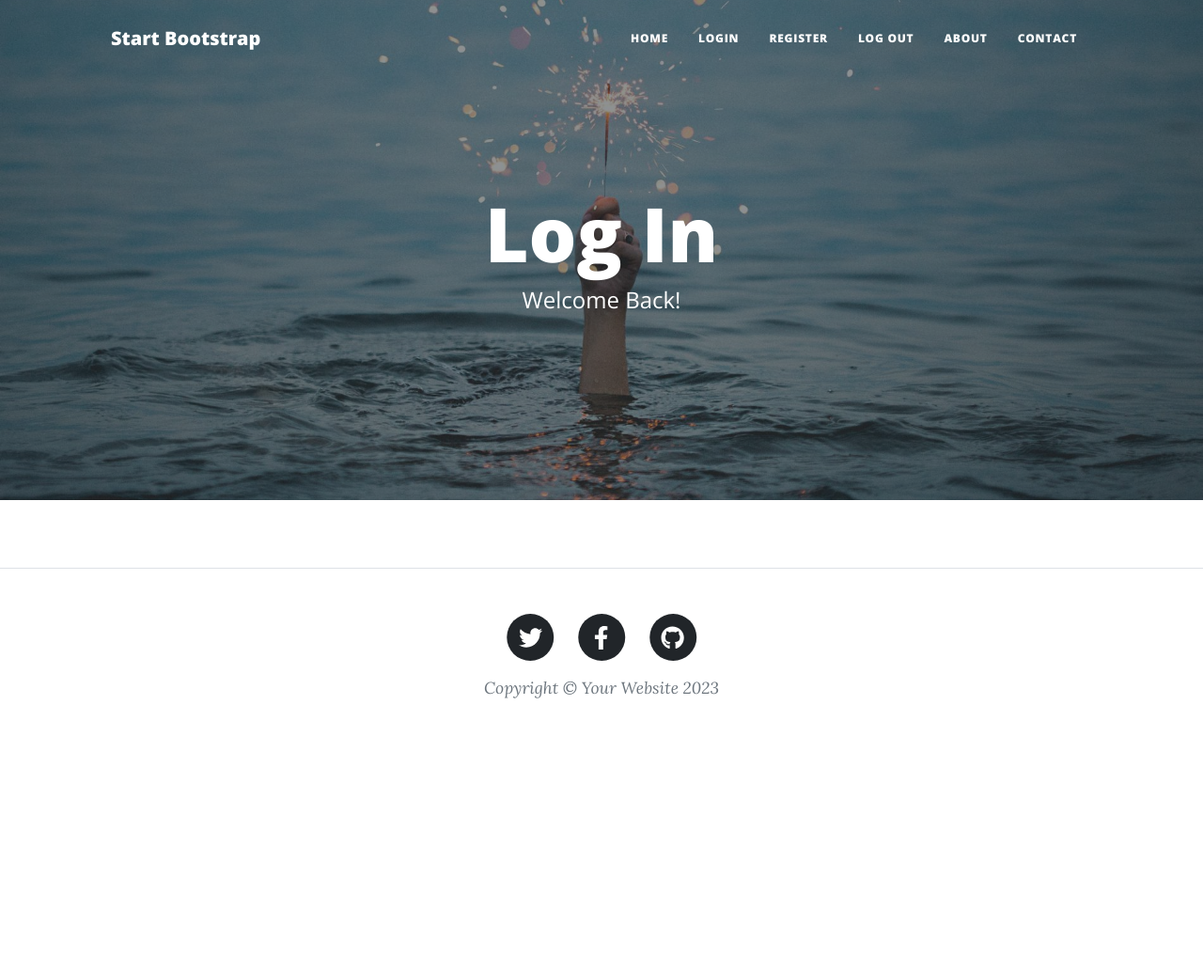
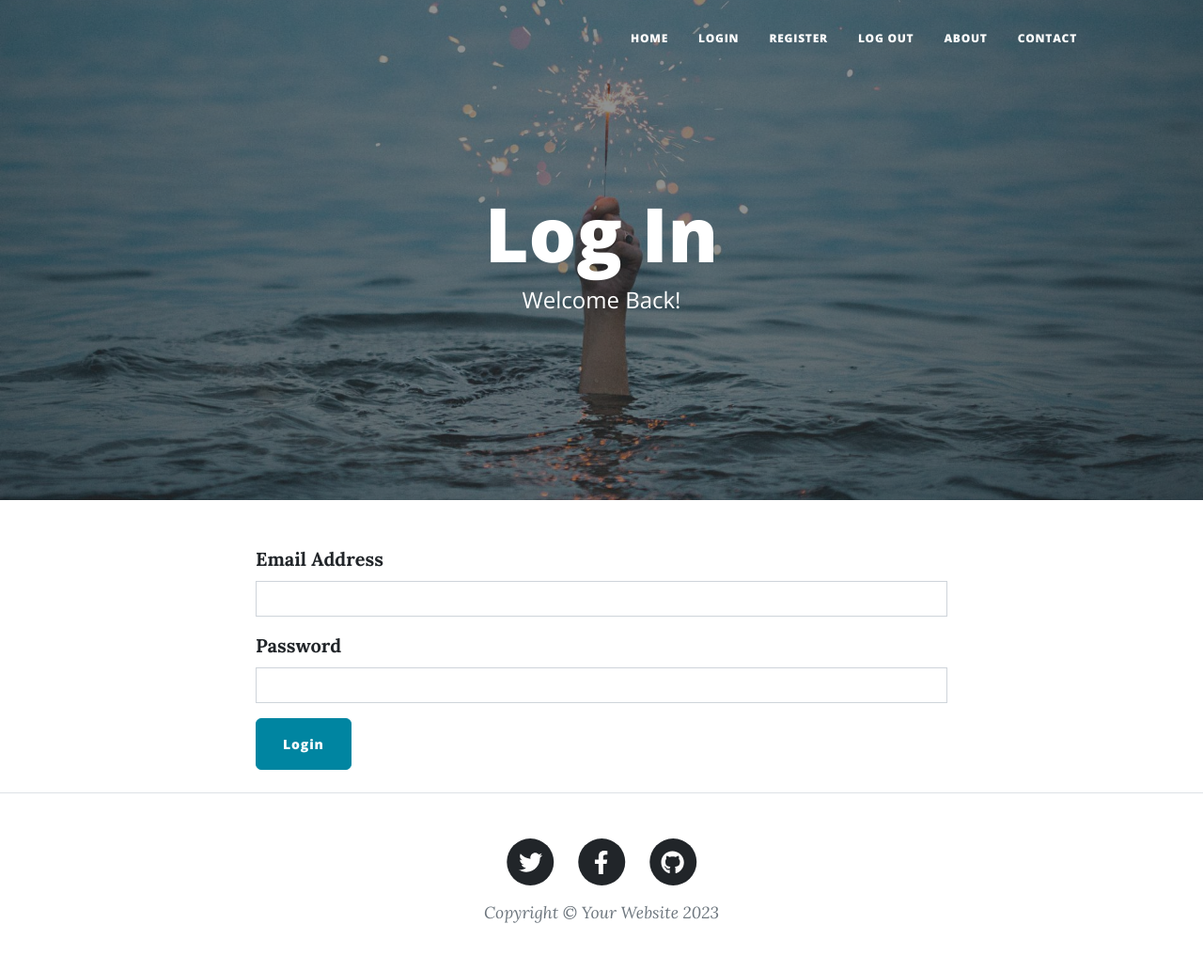
Before and after one commit to jason-erasmus/Blog, a Flask app: page /login in a window 1280 px wide. Shown: the whole page at 94% size. Before the commit the page ends 743 px from the top, so only its background shows below. Run offline with Flask 3, Linux system fonts and the light colour scheme; some libraries are stand-ins or nearby versions.

Commit message:
created login func
functionality for registering new users

```diff
--- a/forms.py
+++ b/forms.py
@@ -1,7 +1,7 @@
+from flask_ckeditor import CKEditorField
 from flask_wtf import FlaskForm
-from wtforms import StringField, SubmitField
-from wtforms.validators import DataRequired, URL
-from flask_ckeditor import CKEditorField
+from wtforms import EmailField, PasswordField, StringField, SubmitField
+from wtforms.validators import URL, DataRequired, Email, EqualTo
 
 
 # WTForm for creating a blog post
@@ -14,9 +14,21 @@ class CreatePostForm(FlaskForm):
 
 
 # TODO: Create a RegisterForm to register new users
+class RegisterForm(FlaskForm):
+    name = StringField("Name", validators=[DataRequired()])
+    email = EmailField("Email Address", validators=[DataRequired(), Email()])
+    password = PasswordField("Password", validators=[DataRequired()])
+    confirm_password = PasswordField(
+        "Confirm Password", validators=[DataRequired(), EqualTo("password")]
+    )
+    submit = SubmitField("Create Account")
 
 
 # TODO: Create a LoginForm to login existing users
+class LoginForm(FlaskForm):
+    email = EmailField("Email Address", validators=[DataRequired(), Email()])
+    password = PasswordField("Password", validators=[DataRequired()])
+    submit = SubmitField("Login")
 
 
 # TODO: Create a CommentForm so users can leave comments below posts
--- a/main.py
+++ b/main.py
@@ -1,43 +1,40 @@
 from datetime import date
-from flask import Flask, abort, render_template, redirect, url_for, flash
+from functools import wraps
+
+from flask import Flask, abort, flash, redirect, render_template, url_for
 from flask_bootstrap import Bootstrap5
 from flask_ckeditor import CKEditor
 from flask_gravatar import Gravatar
-from flask_login import UserMixin, login_user, LoginManager, current_user, logout_user
+from flask_login import LoginManager, UserMixin, current_user, login_user, logout_user
 from flask_sqlalchemy import SQLAlchemy
-from sqlalchemy.orm import relationship, DeclarativeBase, Mapped, mapped_column
 from sqlalchemy import Integer, String, Text
-from functools import wraps
-from werkzeug.security import generate_password_hash, check_password_hash
+from sqlalchemy.orm import DeclarativeBase, Mapped, mapped_column, relationship
+from werkzeug.security import check_password_hash, generate_password_hash
+
 # Import your forms from the forms.py
-from forms import CreatePostForm
-
-
-'''
-Make sure the required packages are installed:
-Open the Terminal in PyCharm (bottom left).
-
-On Windows type:
-python -m pip install -r requirements.txt
-
-On MacOS type:
-pip3 install -r requirements.txt
-
-This will install the packages from the requirements.txt for this project.
-'''
+from forms import CreatePostForm, LoginForm, RegisterForm
 
 app = Flask(__name__)
-app.config['SECRET_KEY'] = '8BYkEfBA6O6donzWlSihBXox7C0sKR6b'
+app.config["SECRET_KEY"] = "8BYkEfBA6O6donzWlSihBXox7C0sKR6b"
 ckeditor = CKEditor(app)
 Bootstrap5(app)
 
 # TODO: Configure Flask-Login
+login_manager = LoginManager()
+login_manager.init_app(app)
+
+
+@login_manager.user_loader
+def load_user(user_id):
+    return db.get_or_404(User, user_id)
 
 
 # CREATE DATABASE
 class Base(DeclarativeBase):
     pass
-app.config['SQLALCHEMY_DATABASE_URI'] = 'sqlite:///posts.db'
+
+
+app.config["SQLALCHEMY_DATABASE_URI"] = "sqlite:///posts.db"
 db = SQLAlchemy(model_class=Base)
 db.init_app(app)
 
@@ -54,31 +51,69 @@ class BlogPost(db.Model):
     img_url: Mapped[str] = mapped_column(String(250), nullable=False)
 
 
-# TODO: Create a User table for all your registered users.
+class User(UserMixin, db.Model):
+    __tablename__ = "users"
+    id: Mapped[int] = mapped_column(Integer, primary_key=True)
+    name: Mapped[str] = mapped_column(String(250), nullable=False)
+    password: Mapped[str] = mapped_column(String(250), nullable=False)
+    email: Mapped[str] = mapped_column(String(250), unique=True, nullable=False)
 
 
 with app.app_context():
     db.create_all()
 
 
-# TODO: Use Werkzeug to hash the user's password when creating a new user.
-@app.route('/register')
+@app.route("/register", methods=["GET", "POST"])
 def register():
-    return render_template("register.html")
+    form = RegisterForm()
+    if form.validate_on_submit():
+        result = db.session.execute(
+            db.select(User).where(User.email == form.email.data)
+        )
+        user = result.scalar()
+        if user:
+            flash("You have already signed up with that email, log in instead!")
+            return redirect(url_for("login"))
+        new_user = User(
+            name=form.name.data,
+            email=form.email.data,
+            password=generate_password_hash(
+                form.password.data, method="pbkdf2:sha256", salt_length=8
+            ),
+        )
+        db.session.add(new_user)
+        db.session.commit()
+        login_user(new_user)
+        return redirect(url_for("get_all_posts"))
+    return render_template("register.html", form=form)
 
 
 # TODO: Retrieve a user from the database based on their email.
-@app.route('/login')
+@app.route("/login", methods=["GET", "POST"])
 def login():
-    return render_template("login.html")
+    form = LoginForm()
+    if form.validate_on_submit():
+        email = form.email.data
+        password = form.password.data
+        result = db.session.execute(db.select(User).where(User.email == email))
+        user = result.scalar()
+
+        if check_password_hash(user.password, password):
+            login_user(user)
+            return redirect(url_for("get_all_posts"))
+        else:
+            flash("Password incorrect, please try again.")
+            return redirect(url_for("login"))
+
+    return render_template("login.html", form=form)
 
 
-@app.route('/logout')
+@app.route("/logout")
 def logout():
-    return redirect(url_for('get_all_posts'))
+    return redirect(url_for("get_all_posts"))
 
 
-@app.route('/')
+@app.route("/")
 def get_all_posts():
     result = db.session.execute(db.select(BlogPost))
     posts = result.scalars().all()
@@ -103,7 +138,7 @@ def add_new_post():
             body=form.body.data,
             img_url=form.img_url.data,
             author=current_user,
-            date=date.today().strftime("%B %d, %Y")
+            date=date.today().strftime("%B %d, %Y"),
         )
         db.session.add(new_post)
         db.session.commit()
@@ -120,7 +155,7 @@ def edit_post(post_id):
         subtitle=post.subtitle,
         img_url=post.img_url,
         author=post.author,
-        body=post.body
+        body=post.body,
     )
     if edit_form.validate_on_submit():
         post.title = edit_form.title.data
@@ -139,7 +174,7 @@ def delete_post(post_id):
     post_to_delete = db.get_or_404(BlogPost, post_id)
     db.session.delete(post_to_delete)
     db.session.commit()
-    return redirect(url_for('get_all_posts'))
+    return redirect(url_for("get_all_posts"))
 
 
 @app.route("/about")
--- a/templates/header.html
+++ b/templates/header.html
@@ -8,7 +8,7 @@
     />
     <meta name="description" content="" />
     <meta name="author" content="" />
-    <title>Angela's Blog</title>
+    <title>Jason's Coding Blog</title>
     {% block styles %}
     <!-- Load Bootstrap-Flask CSS here -->
     {{ bootstrap.load_css() }}
@@ -44,7 +44,6 @@
     <!-- Navigation-->
     <nav class="navbar navbar-expand-lg navbar-light" id="mainNav">
       <div class="container px-4 px-lg-5">
-        <a class="navbar-brand" href="/">Start Bootstrap</a>
         <button
           class="navbar-toggler"
           type="button"
--- a/templates/index.html
+++ b/templates/index.html
@@ -9,8 +9,8 @@
     <div class="row gx-4 gx-lg-5 justify-content-center">
       <div class="col-md-10 col-lg-8 col-xl-7">
         <div class="site-heading">
-          <h1>Angela's Blog</h1>
-          <span class="subheading">A collection of random musings.</span>
+          <h1>Jason's Coding Journey</h1>
+          <span class="subheading">Follow me as I learn dark arts of programming.</span>
         </div>
       </div>
     </div>
--- a/templates/login.html
+++ b/templates/login.html
@@ -21,9 +21,15 @@ include "header.html" %}
 <main class="mb-4">
   <div class="container">
     <div class="row">
-      <!-- TODO: add a flash message here for users registering twice -->
+      {% with messages = get_flashed_messages() %}
+      {% if messages %}
+      {% for message in messages %}
+      <p class="flash">{{ message }}</p>
+      {% endfor %}
+      {% endif %}
+      {% endwith %}
       <div class="col-lg-8 col-md-10 mx-auto">
-        <!--TODO: render login form here-->
+        {{render_form(form, novalidate=True, button_map={"submit": "primary"}) }}
       </div>
     </div>
   </div>
--- a/templates/register.html
+++ b/templates/register.html
@@ -23,6 +23,8 @@ include "header.html" %}
     <div class="row">
       <div class="col-lg-8 col-md-10 mx-auto">
         <!--TODO: render your registration form here-->
+        {{ render_form(form, novalidate=True, button_map={"submit": "primary"}) }}
+
       </div>
     </div>
   </div>
```
Also changed, not shown: requirements.txt (+23 -8 lines), instance/posts.db, static/assets/img/home-bg.jpg.
